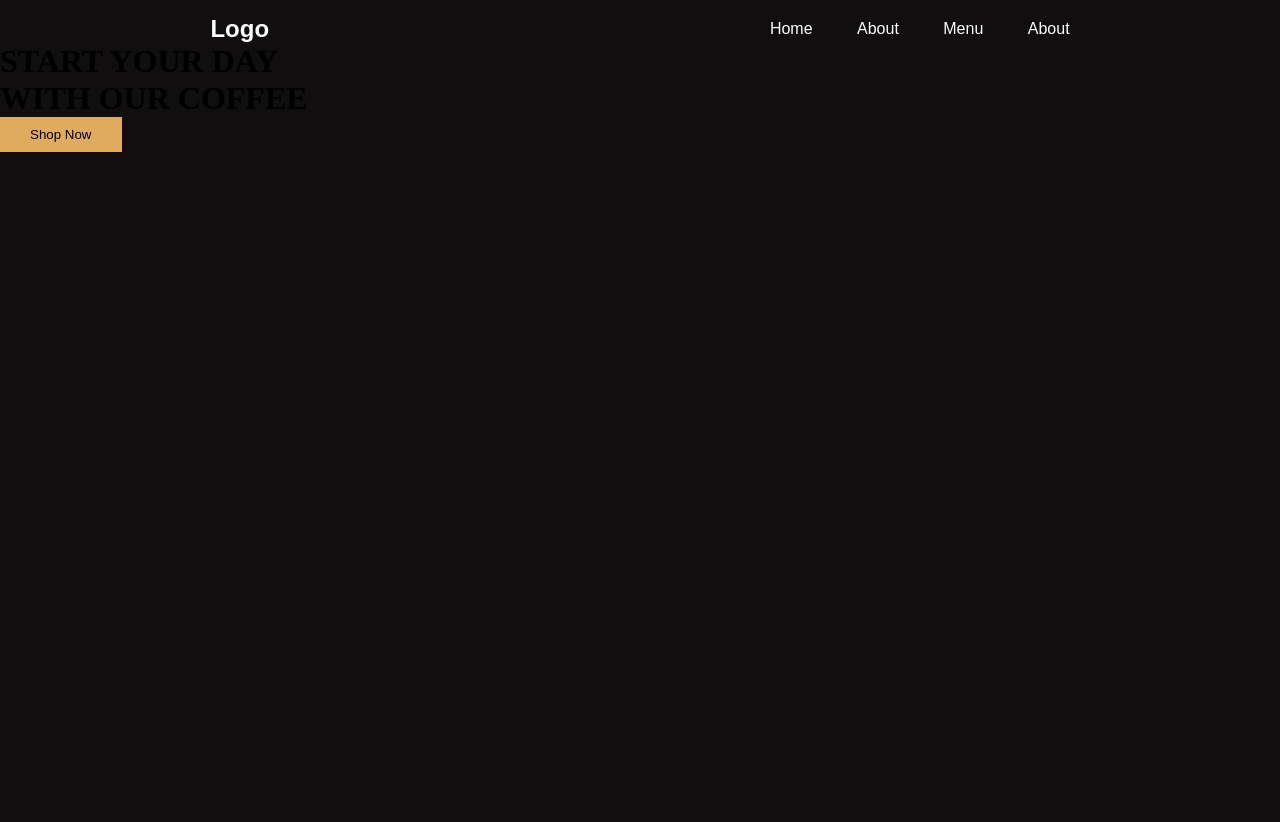
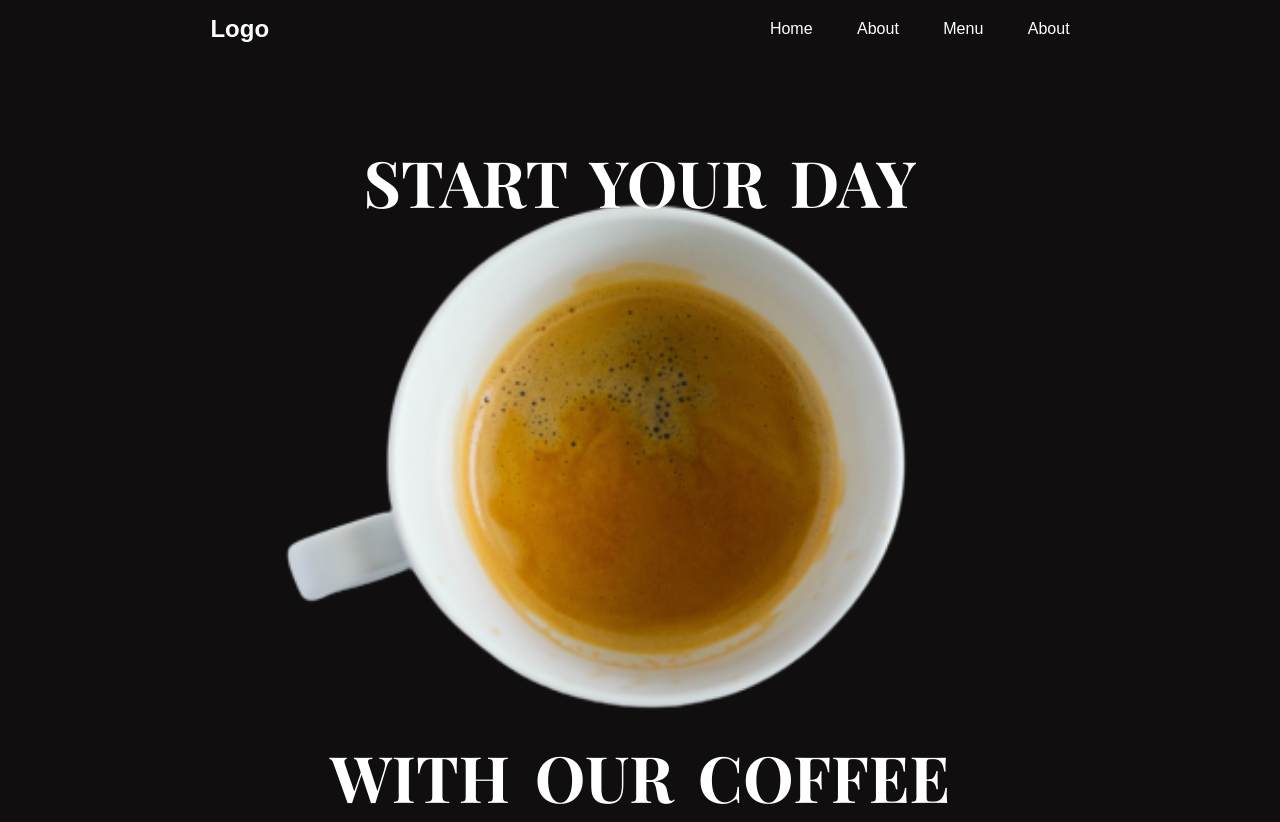
Before and after one commit to arjunk03/CssProjects, a plain HTML site: page Coffee/index.html in a window 1280 px wide. Shown: the top 822 px of the page. Before the commit the page ends 800 px from the top, so only its background shows below. Drawn offline with nearby package versions, Linux system fonts and the light colour scheme; a web font is replaced by a local one.

Commit message:
css updated

```diff
--- a/Coffee/index.html
+++ b/Coffee/index.html
@@ -25,5 +25,19 @@
         <button class="main-btn"> Shop Now</button>
     </header>
 
+    <section id="our-story">
+        <div class="img-container">
+            <div class="img"></div>
+        </div>
+
+        <div class="section-cotent">
+            <div class="title-style">
+                <span class="line">
+
+                </span>
+                <h1 class="title">Our story</h1>
+        </div>
+        <p> Lorem ipsum dolor sit, amet consectetur adipisicing elit. Blanditiis earum veritatis nam sint minima maiores impedit cum consequuntur numquam mollitia. Alias quo nobis, molestiae reprehenderit cupiditate iste expedita culpa incidunt?</p>
+    </section>
 </body>
 </html>
--- a/Coffee/style.css
+++ b/Coffee/style.css
@@ -55,3 +55,59 @@ li a:hover {
 }
 
 /* Nav ends */
+
+/* Header starts */
+
+.header {
+    background: url("images/pexels-chitokan-2183027-removebg-preview.png");
+    background-position: center;
+    background-size: cover;
+    height:100vh;
+    font-family: "Playfair Display", serif;
+    font-weight: normal;
+    display: flex;
+    flex-direction: column;
+    justify-content: center;
+    align-items: center;
+    color: #fff ;
+    position: relative;
+    text-align: center;
+}
+
+.main-headings {
+    position: absolute;
+    top: 6rem;
+    font-size: 4rem;
+    word-spacing: 10px;
+    /* margin-bottom: -40px; */
+
+}
+
+.primary-heading {
+    position: absolute;
+    bottom: 4rem;
+    font-size: 4rem;
+    word-spacing: 10px;
+    margin-bottom: -40px;
+}
+
+.main-btn {
+    position: absolute;
+    bottom: 2rem;
+    padding: 10px 30px;
+    margin-top: 20px;
+    background: transparent;
+    background-color: var(--main-color);
+    transform: translateY(60px);
+
+}
+
+#our-story {
+    height: 100vh;
+    margin-top: 15%;
+    color: #fff;
+    display: flex;
+    flex-wrap: wrap;
+    justify-content: space-around;
+    align-items: center;
+}
```
